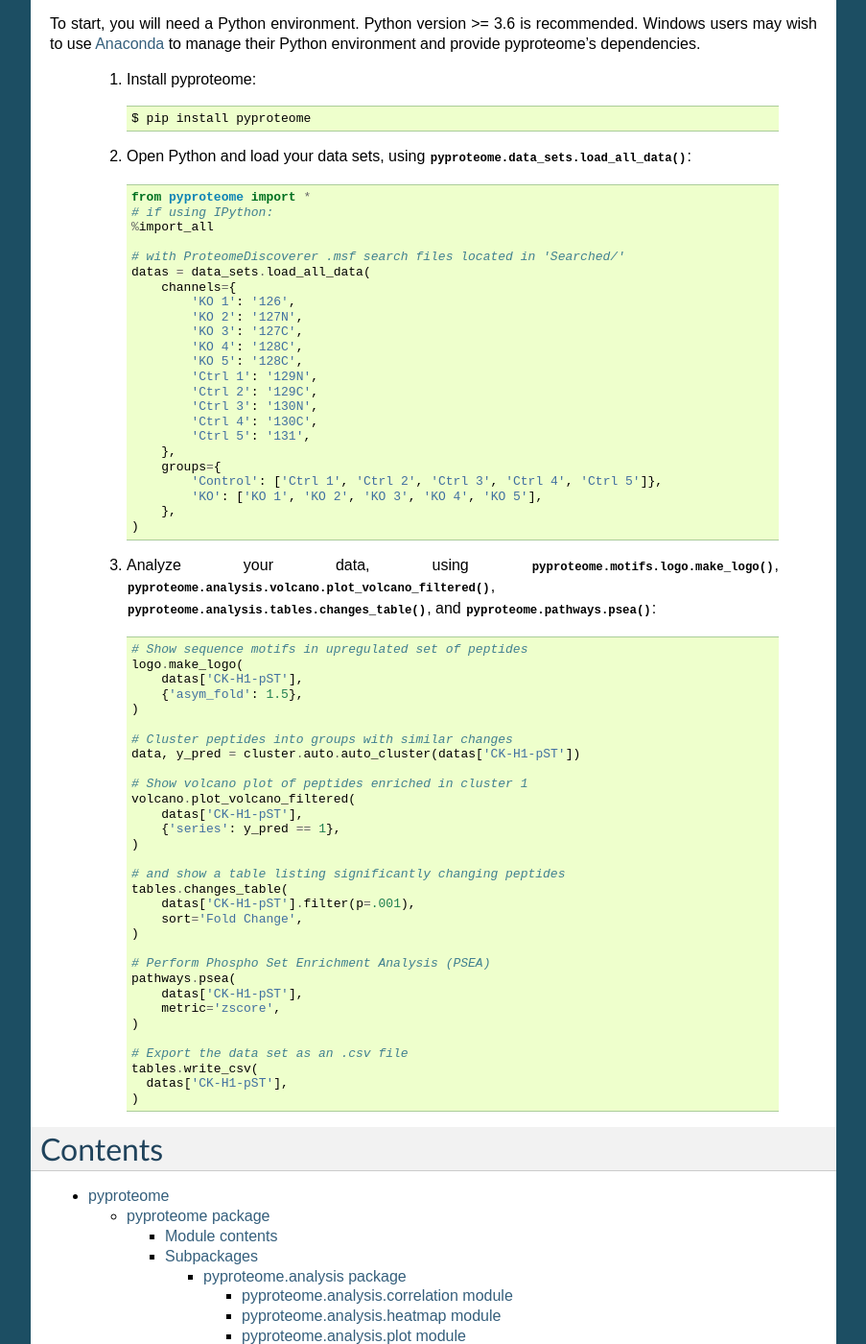
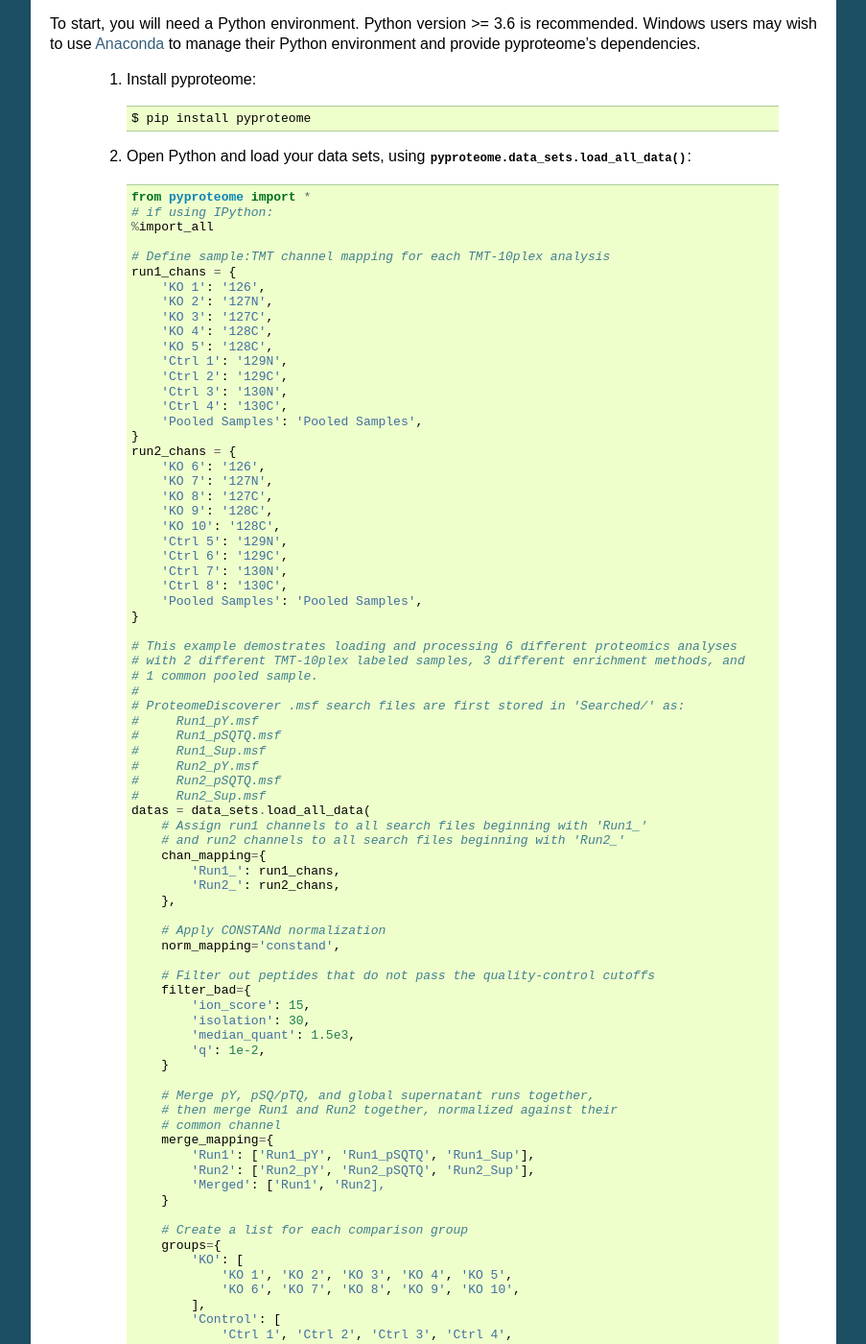
Before and after one commit to white-lab/pyproteome, a Sphinx documentation site: the page built from docs/index.rst, in a window 1280 px wide and 1400 px high, scrolled down 390 px. Shown: the whole window at 96% size, without its empty margins (198-1101 px from the left). Built offline with Sphinx 7.4.7, drawn with Linux system fonts in a browser that asks for light colours; some of the changed text lies outside the part shown.

Commit message:
Updated docs, default filtering parameters

```diff
--- a/docs/index.rst
+++ b/docs/index.rst
@@ -39,61 +39,140 @@ to manage their Python environment and provide pyproteome's dependencies.
       # if using IPython:
       %import_all
 
-      # with ProteomeDiscoverer .msf search files located in 'Searched/'
+      # Define sample:TMT channel mapping for each TMT-10plex analysis
+      run1_chans = {
+          'KO 1': '126',
+          'KO 2': '127N',
+          'KO 3': '127C',
+          'KO 4': '128C',
+          'KO 5': '128C',
+          'Ctrl 1': '129N',
+          'Ctrl 2': '129C',
+          'Ctrl 3': '130N',
+          'Ctrl 4': '130C',
+          'Pooled Samples': 'Pooled Samples',
+      }
+      run2_chans = {
+          'KO 6': '126',
+          'KO 7': '127N',
+          'KO 8': '127C',
+          'KO 9': '128C',
+          'KO 10': '128C',
+          'Ctrl 5': '129N',
+          'Ctrl 6': '129C',
+          'Ctrl 7': '130N',
+          'Ctrl 8': '130C',
+          'Pooled Samples': 'Pooled Samples',
+      }
+
+      # This example demostrates loading and processing 6 different proteomics analyses
+      # with 2 different TMT-10plex labeled samples, 3 different enrichment methods, and
+      # 1 common pooled sample.
+      #
+      # ProteomeDiscoverer .msf search files are first stored in 'Searched/' as:
+      #     Run1_pY.msf
+      #     Run1_pSQTQ.msf
+      #     Run1_Sup.msf
+      #     Run2_pY.msf
+      #     Run2_pSQTQ.msf
+      #     Run2_Sup.msf
       datas = data_sets.load_all_data(
-          channels={
-              'KO 1': '126',
-              'KO 2': '127N',
-              'KO 3': '127C',
-              'KO 4': '128C',
-              'KO 5': '128C',
-              'Ctrl 1': '129N',
-              'Ctrl 2': '129C',
-              'Ctrl 3': '130N',
-              'Ctrl 4': '130C',
-              'Ctrl 5': '131',
+          # Assign run1 channels to all search files beginning with 'Run1_'
+          # and run2 channels to all search files beginning with 'Run2_'
+          chan_mapping={
+              'Run1_': run1_chans,
+              'Run2_': run2_chans,
           },
+
+          # Apply CONSTANd normalization
+          norm_mapping='constand',
+
+          # Filter out peptides that do not pass the quality-control cutoffs
+          filter_bad={
+              'ion_score': 15,
+              'isolation': 30,
+              'median_quant': 1.5e3,
+              'q': 1e-2,
+          }
+
+          # Merge pY, pSQ/pTQ, and global supernatant runs together,
+          # then merge Run1 and Run2 together, normalized against their
+          # common channel
+          merge_mapping={
+              'Run1': ['Run1_pY', 'Run1_pSQTQ', 'Run1_Sup'],
+              'Run2': ['Run2_pY', 'Run2_pSQTQ', 'Run2_Sup'],
+              'Merged': ['Run1', 'Run2],
+          }
+
+          # Create a list for each comparison group
           groups={
-              'Control': ['Ctrl 1', 'Ctrl 2', 'Ctrl 3', 'Ctrl 4', 'Ctrl 5']},
-              'KO': ['KO 1', 'KO 2', 'KO 3', 'KO 4', 'KO 5'],
+              'KO': [
+                  'KO 1', 'KO 2', 'KO 3', 'KO 4', 'KO 5',
+                  'KO 6', 'KO 7', 'KO 8', 'KO 9', 'KO 10',
+              ],
+              'Control': [
+                  'Ctrl 1', 'Ctrl 2', 'Ctrl 3', 'Ctrl 4',
+                  'Ctrl 5', 'Ctrl 6', 'Ctrl 7', 'Ctrl 8',
+              ],
+              'Pooled': [
+                  'Pooled Samples',
+              ],
           },
       )
 
-  3. Analyze your data, using :func:`pyproteome.motifs.logo.make_logo`,
-     :func:`pyproteome.analysis.volcano.plot_volcano_filtered`,
-     :func:`pyproteome.analysis.tables.changes_table`, and
-     :func:`pyproteome.pathways.psea`::
+  3. Analyze your data, using :func:`changes_table<pyproteome.analysis.tables.changes_table>`,
+     :func:`make_logo<pyproteome.motifs.logo.make_logo>`,
+     :func:`plot_volcano<pyproteome.analysis.volcano.plot_volcano>`,
+     and :func:`psea<pyproteome.pathways.psea>`::
 
-      # Show sequence motifs in upregulated set of peptides
-      logo.make_logo(
-          datas['CK-H1-pST'],
-          {'asym_fold': 1.5},
+      # Show a table listing significantly changing peptides
+      display(
+          tables.changes_table(
+              # fold -> Average Group Fold Change (FC): FC > 1.5 or FC < 1/1.5
+              # p -> 2-sample t-test p-value between groups: p < 1e-2
+              datas['Merged'].filter(fold=1.25, p=1e-2),
+
+              # Sort by fold change, otherwise sort by p-value by default
+              sort='Fold Change',
+          )
       )
 
-      # Cluster peptides into groups with similar changes
-      data, y_pred = cluster.auto.auto_cluster(datas['CK-H1-pST'])
+      # Show phosphorylation motifs in upregulated set of peptides
+      logo.make_logo(
+          datas['Merged'],
+          {'asym_fold': 1.5, 'p': 1e-2},
+      )
 
       # Show volcano plot of peptides enriched in cluster 1
-      volcano.plot_volcano_filtered(
-          datas['CK-H1-pST'],
-          {'series': y_pred == 1},
-      )
-
-      # and show a table listing significantly changing peptides
-      tables.changes_table(
-          datas['CK-H1-pST'].filter(p=.001),
-          sort='Fold Change',
+      volcano.plot_volcano(
+          datas['Merged'],
+          fold=1.5,
+          p=1e-3,
       )
 
       # Perform Phospho Set Enrichment Analysis (PSEA)
       pathways.psea(
-          datas['CK-H1-pST'],
+          datas['Merged'],
+          min_hits=15,
+          pval=True,
           metric='zscore',
+          p=.75,
+          p_iter=500,
+          max_pval=1e-2,
+          max_qval=.25,
+          n_cpus=4,
       )
 
-      # Export the data set as an .csv file
+      # Export the data set with fold changes as a .csv file
       tables.write_csv(
-        datas['CK-H1-pST'],
+        datas['Merged'],
+        out_name='Merged.csv',
+      )
+
+      # Export all quantification data from each data set to an excel table
+      tables.write_full_tables(
+        datas,
+        out_name='All Data.xlsx',
       )
 
 Contents
```
Also changed, not shown: 1 other file.
